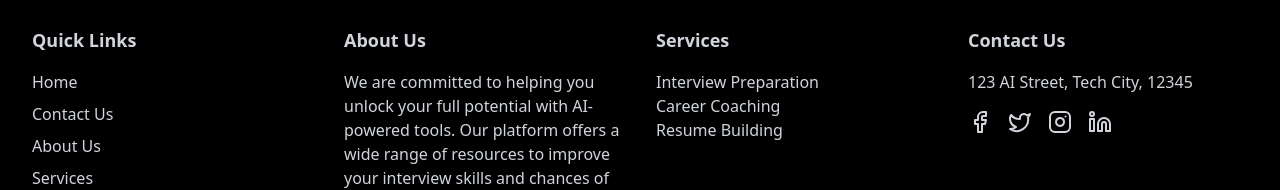
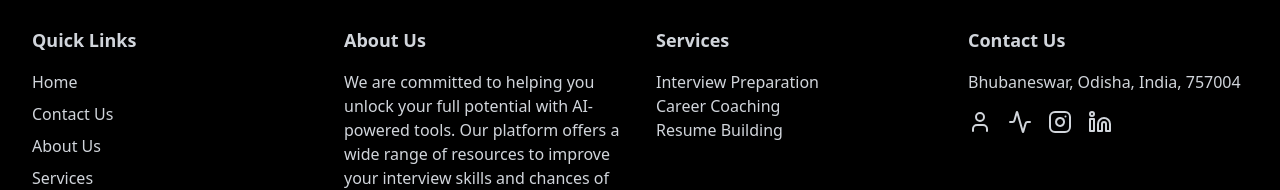
Before and after one commit to rudranarayan-01/AI-Interview, a React (Vite) app: page / in a window 1280 px wide. Shown: the part 1927-2117 px from the top of the page. Built offline with nearby package versions, Linux system fonts and the light colour scheme; no server answers.

Commit message:
Update Sucials

```diff
--- a/src/components/footer.tsx
+++ b/src/components/footer.tsx
@@ -1,6 +1,6 @@
 import React from "react";
 
-import { Facebook, Twitter, Instagram, Linkedin } from "lucide-react"; // Import Lucide icons
+import {  Twitter, Instagram, Linkedin, User, Activity } from "lucide-react"; // Import Lucide icons
 import { Link } from "react-router-dom";
 import { Container } from "@/components/container";
 import { MainRoutes } from "@/lib/helpers";
@@ -88,16 +88,16 @@ const Footer = () => {
           {/* Fourth Column: Address and Social Media */}
           <div>
             <h3 className="font-bold text-lg mb-4">Contact Us</h3>
-            <p className="mb-4">123 AI Street, Tech City, 12345</p>
+            <p className="mb-4">Bhubaneswar, Odisha, India, 757004</p>
             <div className="flex gap-4">
               <SocialLink
-                href="https://facebook.com"
-                icon={<Facebook size={24} />}
+                href="https://akash0101.pythonanywhere.com/"
+                icon={<User size={24} />}
                 hoverColor="text-blue-500"
               />
               <SocialLink
-                href="https://twitter.com"
-                icon={<Twitter size={24} />}
+                href="https://datapirateslearning.netlify.app/"
+                icon={<Activity size={24} />}
                 hoverColor="text-blue-400"
               />
               <SocialLink
@@ -106,7 +106,7 @@ const Footer = () => {
                 hoverColor="text-pink-500"
               />
               <SocialLink
-                href="https://linkedin.com"
+                href="https://www.linkedin.com/in/rudranarayan-sahu-b7b9a6244/"
                 icon={<Linkedin size={24} />}
                 hoverColor="text-blue-700"
               />
```
